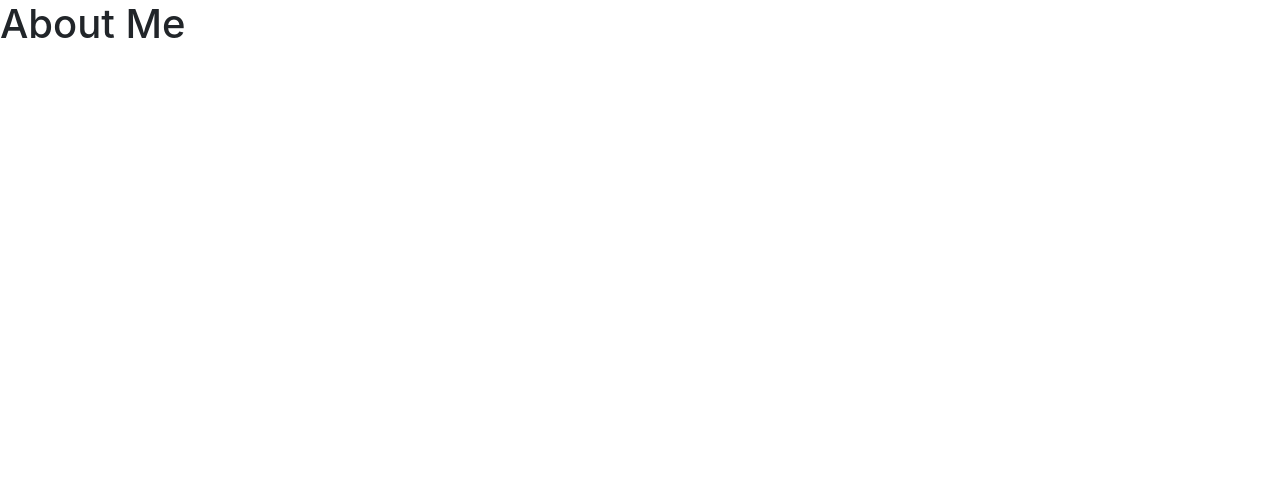
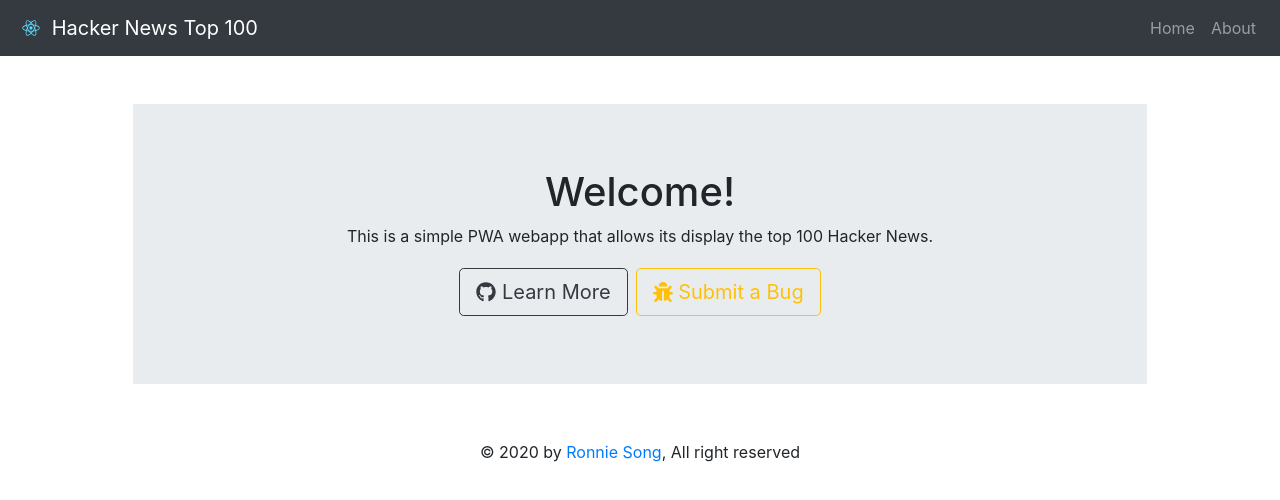
Before and after one commit to ronniesong0809/hacker-news, a React (Create React App) app: page /about in a window 1280 px wide. Shown: the top 500 px of the page. Built offline with nearby package versions, Linux system fonts and the light colour scheme.

Commit message:
feat: add about page, and code cleaning

```diff
--- a/package.json
+++ b/package.json
@@ -3,6 +3,10 @@
   "version": "0.1.0",
   "private": true,
   "dependencies": {
+    "@fortawesome/fontawesome-svg-core": "^1.2.28",
+    "@fortawesome/free-brands-svg-icons": "^5.13.0",
+    "@fortawesome/free-solid-svg-icons": "^5.13.0",
+    "@fortawesome/react-fontawesome": "^0.1.10",
     "@testing-library/jest-dom": "^4.2.4",
     "@testing-library/react": "^9.3.2",
     "@testing-library/user-event": "^7.1.2",
--- a/src/Components/About.js
+++ b/src/Components/About.js
@@ -1,10 +1,41 @@
 import React, { Component } from 'react'
+import Header from './Header'
+import Footer from './Footer'
+import { Container, Jumbotron, Button } from 'react-bootstrap'
+import {FontAwesomeIcon} from '@fortawesome/react-fontawesome'
+import {faBug} from '@fortawesome/free-solid-svg-icons'
+import {faGithub} from '@fortawesome/free-brands-svg-icons'
 
 class About extends Component {
   render() {
     return (
       <div>
-          <h1>About Me</h1>
+        <Header />
+          <Container>
+            <Jumbotron className="About m-5" fluid>
+              <h1>Welcome!</h1>
+              <p>This is a simple PWA webapp that allows its display the top 100 Hacker News.</p>
+              <Button
+                variant="btn btn-lg btn-outline-dark"
+                className="m-1"
+                href="https://github.com/ronniesong0809/hacker-news"
+                rel="noopener noreferrer"
+                target="_blank"
+              >
+                <FontAwesomeIcon icon={faGithub}/> Learn More
+              </Button>
+              <Button
+                variant="btn btn-lg btn-outline-warning"
+                className="m-1"
+                href="https://github.com/ronniesong0809/hacker-news/issues/new"
+                rel="noopener noreferrer"
+                target="_blank"
+              >
+                <FontAwesomeIcon icon={faBug}/> Submit a Bug
+              </Button>
+            </Jumbotron>
+          </Container>
+        <Footer />
       </div>
     )
   }
--- a/src/Components/Body.js
+++ b/src/Components/Body.js
@@ -15,7 +15,7 @@
     }
   }
 
-  displayStory(i){
+  getStory(i){
     // console.log(i)
     const base = "https://hacker-news.firebaseio.com/v0/item/"+i+".json"
     Axios.get(base)
@@ -60,7 +60,7 @@
     .then(async(res) => {
       res.data.slice(0,100).forEach((element, e_index) => {
         // console.log(element)
-        this.displayStory(element)
+        this.getStory(element)
       });
       this.setState({
         isLoad: true
@@ -86,7 +86,7 @@
             </span>}
 
             {this.state.isLoad &&
-            <ListGroup>
+            <ListGroup variant="flush">
               {this.state.items.map((item, item_key) =>
               <ListGroup.Item key={item_key}>
                 <Media>
@@ -94,8 +94,19 @@
                     {item_key+1}
                   </span>
                   <Media.Body>
-                    <span className="title"><a  className="blackLink" href={item.url}>{item.title}</a></span> <span className="subtitle">{this.shortUrl(item.url)}</span><br/>
-                    <span className="subtitle">{item.score} points by <Badge variant="dark"><a className="whiteLink" href={this.getUserUrl(item.by)}>{item.by}</a></Badge> <time title={this.time(item.time)}>{this.fromNow(item.time)}</time></span>
+                    <span className="title">
+                      <a  className="blackLink" href={item.url} rel="noopener noreferrer" target="_blank">{item.title}</a>
+                    </span> {" "}
+                    <span className="subtitle">
+                      {this.shortUrl(item.url)}
+                    </span><br/>
+                    <span className="subtitle">
+                      {item.score} points by {" "}
+                      <Badge variant="dark">
+                        <a className="whiteLink" href={this.getUserUrl(item.by)} rel="noopener noreferrer" target="_blank">{item.by}</a>
+                      </Badge>{" "}
+                      <time title={this.time(item.time)}>{this.fromNow(item.time)}</time>
+                    </span>
                   </Media.Body>
                 </Media>
               </ListGroup.Item>
--- a/src/Components/Footer.js
+++ b/src/Components/Footer.js
@@ -6,7 +6,7 @@
     return (
       <Navbar sticky="bottom" variant="light" className="justify-content-center">
         <span>
-          &copy; 2020 by <a href="https://www.github.com/ronniesong0809/dashboard" rel="noopener noreferrer" target="_blank">Ronnie Song</a>, All right reserved
+          &copy; 2020 by <a href="https://www.github.com/ronniesong0809" rel="noopener noreferrer" target="_blank">Ronnie Song</a>, All right reserved
         </span>
       </Navbar>
     )
--- a/src/Components/stylesheet.css
+++ b/src/Components/stylesheet.css
@@ -13,6 +13,10 @@
 }
 
 .subtitle {
-    font-size: 15px;
+    font-size: 14px;
     color: gray;
 }
+
+.About {
+  text-align: center;
+}
```
Also changed, not shown: 1 other file (tests, documents, lock files or other folders).
